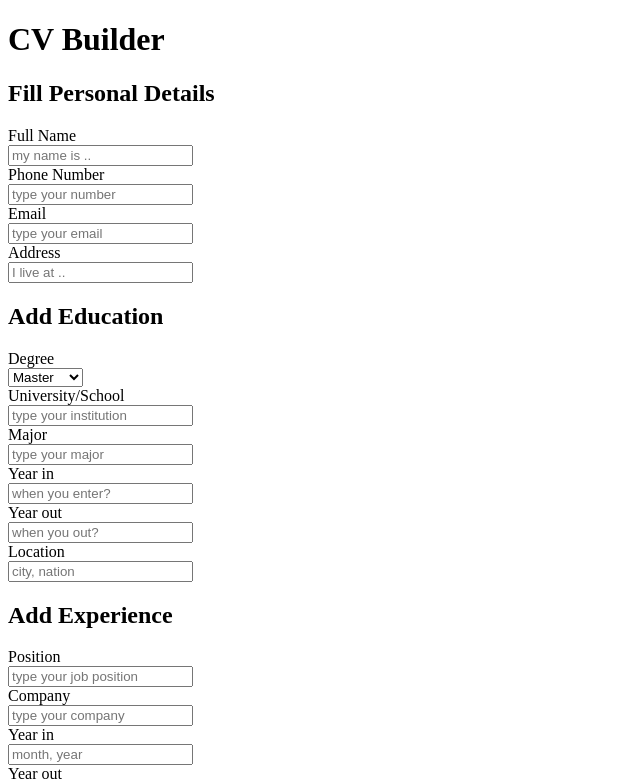
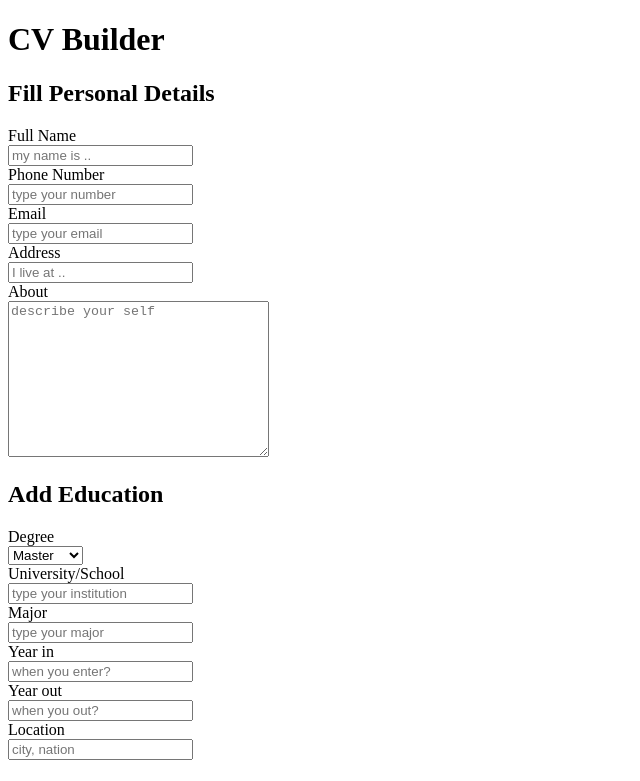
Before and after one commit to fuadmln/react-cvbuilder, a React (Vite) app: page / in a window 1280 px wide. Shown: the top 781 px of the page, without its empty margins (0-640 px from the left). Built offline with nearby package versions, Linux system fonts and the light colour scheme; the HTML template or start-up script is replaced by a standard one.

Commit message:
feat: add about input column

```diff
--- a/src/components/FormPersonal.jsx
+++ b/src/components/FormPersonal.jsx
@@ -25,6 +25,11 @@ function PersonalForm(){
                <br />
                <input type="text" id="inputAddress" placeholder="I live at .." />
             </div>
+            <div>
+               <label htmlFor="inputAbout">About</label>
+               <br />
+               <textarea id="inputAbout" cols="30" rows="10" placeholder="describe your self"></textarea>
+            </div>
          </form>
       </div>
    );
```
